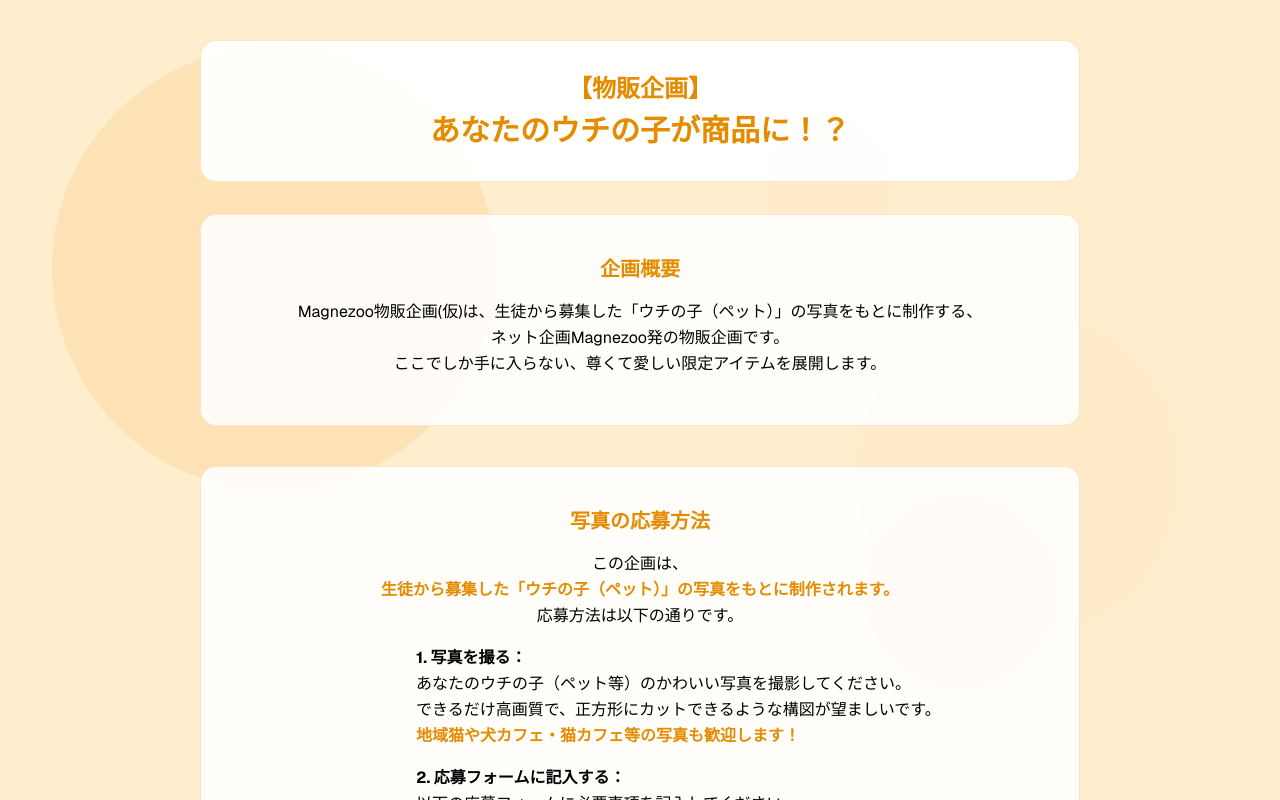
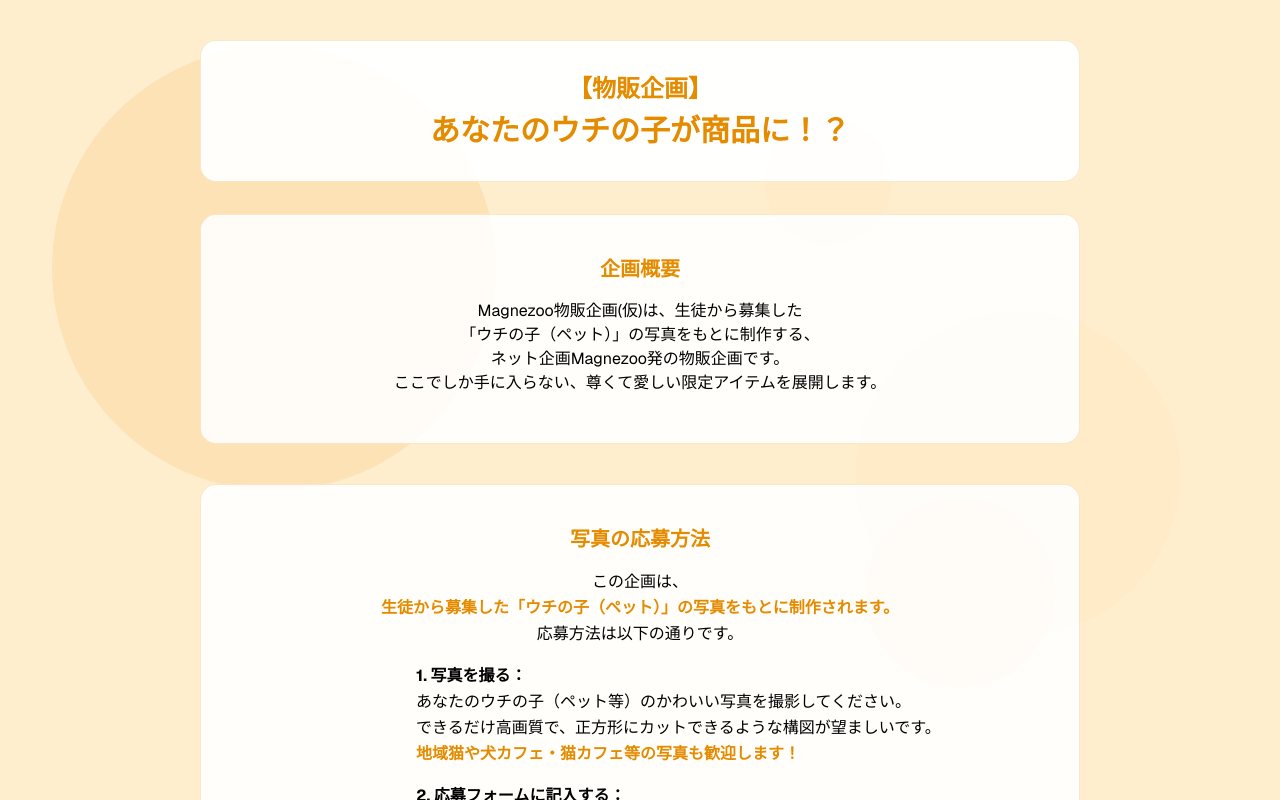
Before and after one commit to Magnezoo/magnezoo-2026, a Next.js app: page /sales_app in a window 1280 px wide. Shown: the top 800 px of the page. Built offline with nearby package versions, Linux system fonts and the light colour scheme.

Commit message:
Update src/app/sales_app/page.tsx
Co-authored-by: Yuito Akatsuki (Tani Yutaka) <yuito@yuito-it.jp>
Signed-off-by: yuumochinnn <yuuna_25s1101464@nnn.ed.jp>

```diff
--- a/src/app/sales_app/page.tsx
+++ b/src/app/sales_app/page.tsx
@@ -41,12 +41,29 @@ export default function SalesAppCampainPage() {
         </header>
 
         <Section title="企画概要">
-          <p className="mb-2">
-            Magnezoo物販企画(仮)は、生徒から募集した「ウチの子（ペット）」の写真をもとに制作する、
-            <br />
-            ネット企画Magnezoo発の物販企画です。
-            <br />
-            ここでしか手に入らない、尊くて愛しい限定アイテムを展開します。
+          <p className="mb-2 leading-normal [&_span]:inline-block max-w-xl mx-auto">
+            <span>
+              <span>
+                <span>Magnezoo物販企画(仮)は、</span>
+                <span>生徒から募集した</span>
+              </span>
+              <span>
+                <span>「ウチの子（ペット）」の</span>
+                <span>写真をもとに</span>
+                <span>制作する、</span>
+              </span>
+              <span>
+                <span>ネット企画Magnezoo発の</span>
+                <span>物販企画です。</span>
+              </span>
+              <span>
+                <span>ここでしか手に入らない、</span>
+                <span>
+                  <span>尊くて愛しい</span>限定アイテムを
+                </span>
+              </span>
+              <span>展開します。</span>
+            </span>
           </p>
         </Section>
 
```
